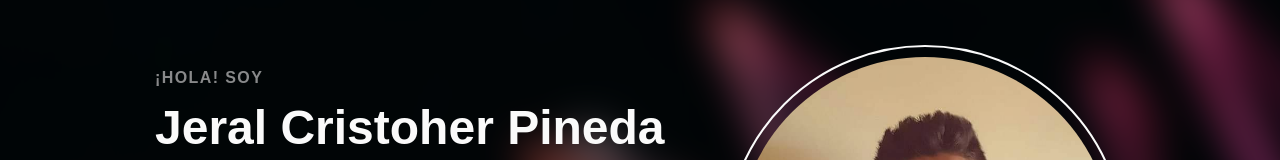
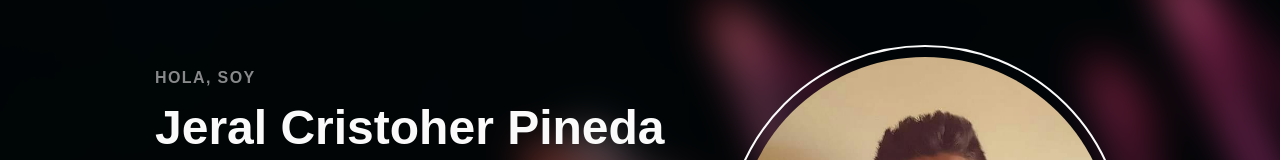
Before and after one commit to JeralPineda/portfolio, a React (Create React App) app: page / in a window 1280 px wide. Shown: the part 178-338 px from the top of the page. Built offline with nearby package versions, Linux system fonts and the light colour scheme; a web font is replaced by a local one; what assets would draw is missing.

Commit message:
Actualizando informacion de HeroScreen

```diff
--- a/src/components/web/InfoSection/Data.js
+++ b/src/components/web/InfoSection/Data.js
@@ -5,7 +5,7 @@ export const homeObjOne = {
    lightBg: false,
    lightText: true,
    lightTextDesc: true,
-   topLine: '¡Hola! Soy',
+   topLine: 'Hola, Soy',
    headLine: 'Jeral Cristoher Pineda Mejia',
    description: 'Desarrollador web FullStack, enfocado en desarrollar aplicaciones funcionales, atractivas e intuitivas.',
    buttonLabel: 'Contácteme',
```
